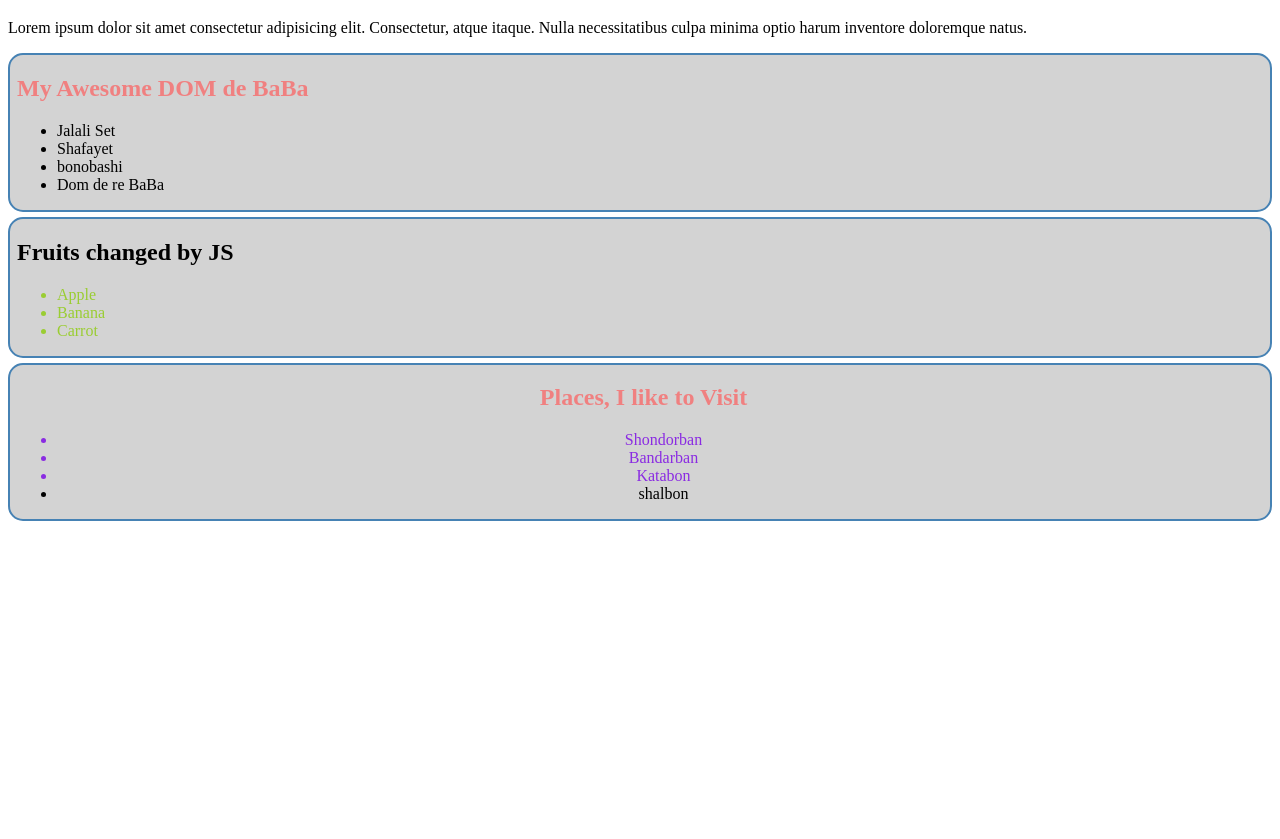
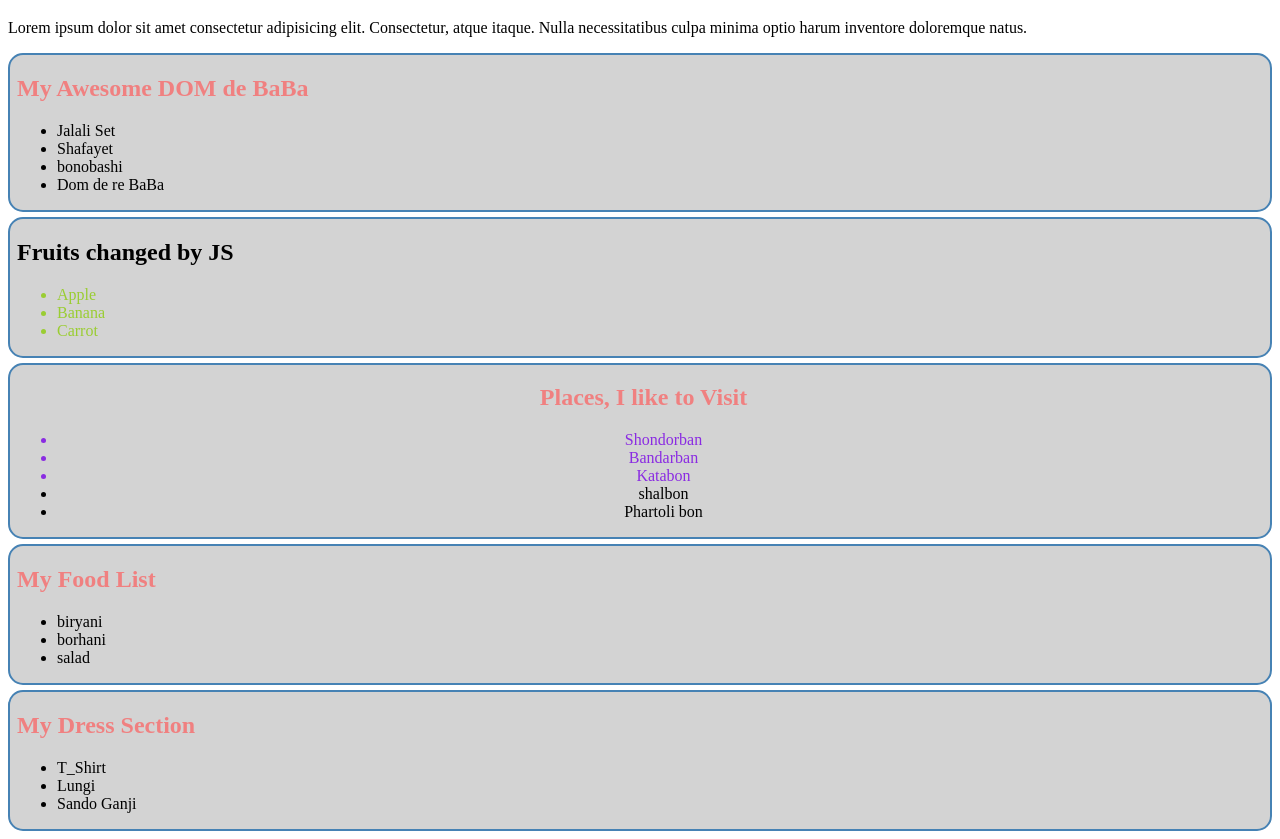
Before and after one commit to IEEEMOSTAFA/DOM-ManiPulation, a plain HTML site: page index.html in a window 1280 px wide. Shown: the part 61-900 px from the top of the page. Before the commit the page ends 800 px from the top, so only its background shows below. Drawn offline with Linux system fonts and the light colour scheme.

Commit message:
inner html and style in javascript added

```diff
--- a/index.html
+++ b/index.html
@@ -30,7 +30,7 @@
             itaque. Nulla necessitatibus culpa minima
              optio harum inventore doloremque natus.</p>
     </header>
-    <main>
+    <main id="main-container">
     <section>
         <h1>My Awesome DOM de BaBa </h1>
         <ul>
@@ -53,7 +53,7 @@
         <section id = "places-container" class="large-text">
             <h1 id ="places-title">Places, I like to Visit </h1>
 
-            <ul>
+            <ul id="places-list">
                 <li class="important-places">Shondorban</li>
                 <li class="important-places">Bandarban</li>
                 <li class="important-places">Katabon</li>
@@ -64,6 +64,7 @@
 
     </main>
     <script src="js/dom.js"></script>
+    <script src="js/append.js"></script>
     <script src="js/styleInJs.js"></script>
     <script>
         //  const student = {
--- /dev/null
+++ b/js/append.js
@@ -0,0 +1,53 @@
+// testing:
+// console.log('append js')
+// 1.Where to add:
+const placesList = document.getElementById('places-list');
+// 2.What to be added
+const li = document.createElement('li');
+li.innerText = 'Phartoli bon';
+
+// 3.add the child
+placesList.appendChild(li);
+
+// 1.Where to add:
+const mainContainer = document.getElementById('main-container');
+console.log(mainContainer);
+//2. What to be added:
+const section = document.createElement('section');
+const h1 = document.createElement('h1');
+h1.innerText = 'My Food List';
+section.appendChild(h1);
+
+const ul = document.createElement('ul');
+const li1 = document.createElement('li');
+li1.innerText = 'biryani'
+ul.appendChild(li1);
+
+const li2 = document.createElement('li');
+li2.innerText = 'borhani'
+ul.appendChild(li2);
+
+const li3 = document.createElement('li');
+li3.innerText = 'salad'
+ul.appendChild(li3);
+
+section.appendChild(ul);
+mainContainer.appendChild(section);
+
+
+// set innerHTML directly:
+const sectionDress = document.createElement('section');
+sectionDress.innerHTML = `
+<h1>My Dress Section </h2>
+<ul>
+      <li> T_Shirt </li>
+      <li> Lungi </li>
+      <li> Sando Ganji </li>
+
+</ul>
+
+
+
+
+`
+mainContainer.appendChild(sectionDress);
```
